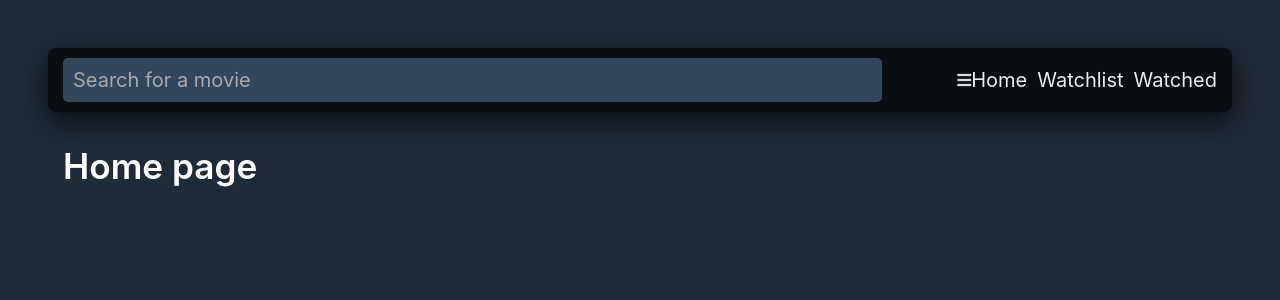
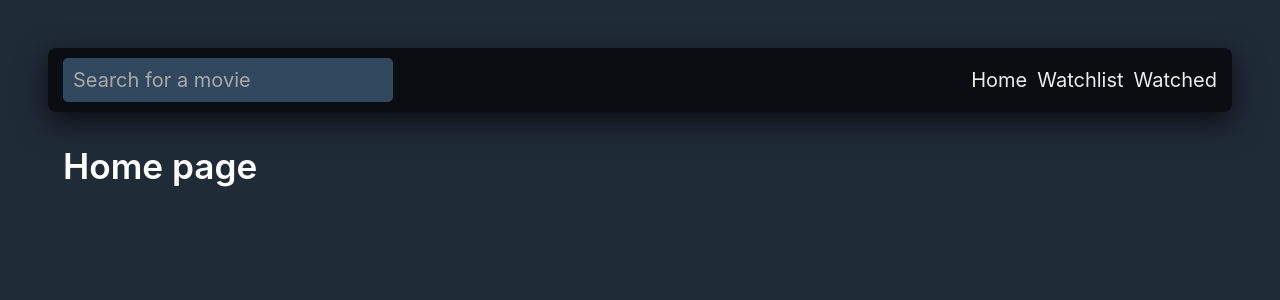
Before and after one commit to paubonilla/movie-playlist, a React (Create React App) app: page /add in a window 1280 px wide. Shown: the top 300 px of the page. Built offline with nearby package versions, Linux system fonts and the light colour scheme.

Commit message:
modified components; i node-sass

```diff
--- a/src/components/Nav/MenuItems.js
+++ b/src/components/Nav/MenuItems.js
@@ -2,8 +2,8 @@ export const MenuItems = [
   {
     title: 'Home',
     to: '/',
-    cName: 'nav-links',
-    aCName: 'active'
+    aCName: 'active',
+    cName: 'nav-links'
   },
   {
     title: 'Watchlist',
--- a/src/components/Nav/Nav.js
+++ b/src/components/Nav/Nav.js
@@ -2,11 +2,12 @@ import React, { useState } from 'react'
 import { NavLink } from 'react-router-dom'
 import { MenuItems } from './MenuItems'
 import { NavContainer } from './index'
+// import './Nav.scss'
 
 export default function Nav() {
   const [clicked, setClicked] = useState(false)
 
-  const handleClick = () => {
+  function handleClick() {
     setClicked({ clicked: !clicked })
   }
 
--- /dev/null
+++ b/src/components/Nav/Nav.scss
@@ -0,0 +1,37 @@
+// .nav-menu {
+//   display: flex;
+//   flex-direction: column;
+//   width: 100%;
+//   height: 500px;
+//   position: absolute;
+//   top: 80px;
+//   left: -300px;
+//   opacity: 1;
+//   transition: all 0.5s ease;
+// }
+// .nav-menu .active {
+//   background: #333;
+//   left: 0;
+//   opacity: 1;
+//   transition: all 0.5s ease;
+//   z-index: 10;
+// }
+// .nav-links {
+//   text-align: center;
+//   padding: 2rem;
+//   width: 100%;
+//   display: table;
+
+//   &:hover {
+//     background-color: #777;
+//     border-radius: 0;
+//   }
+// }
+// .menu-icon {
+//   display: block;
+//   position: absolute;
+//   top: 0;
+//   right: 0;
+//   transform: translate(100%, -50%);
+//   font-size: 1.8rem;
+// }
--- a/src/components/Nav/index.js
+++ b/src/components/Nav/index.js
@@ -5,7 +5,7 @@ export const NavContainer = styled.nav`
   align-items: center;
 
   .menu-icon {
-    /* display: none; */
+    display: none;
   }
 
   .nav-menu {
@@ -16,16 +16,15 @@ export const NavContainer = styled.nav`
     display: grid;
     grid-template-columns: repeat(3, auto);
     grid-gap: 10px;
-    /* li {
-      display: inline-block;
-      margin-right: 30px;
-      @media (max-width: 320px) {
-        margin-right: 10px;
-      }
+    @media (max-width: 480px) {
+      grid-gap: 43px;
     }
-    li:last-child {
-      margin-right: 0;
-    } */
+    @media (max-width: 375px) {
+      grid-gap: 20px;
+    }
+    @media (max-width: 320px) {
+      grid-gap: 10px;
+    }
   }
 
   .nav-links {
@@ -40,4 +39,46 @@ export const NavContainer = styled.nav`
       opacity: 0.7;
     }
   }
+
+  /* @media screen and (max-width: 480px) {
+    position: relative;
+
+    .nav-menu {
+      display: flex;
+      flex-direction: column;
+      width: 100%;
+      height: 500px;
+      position: absolute;
+      top: 80px;
+      left: -300px;
+      opacity: 1;
+      transition: all 0.5s ease;
+    }
+    .nav-menu .active {
+      background: #333;
+      left: 0;
+      opacity: 1;
+      transition: all 0.5s ease;
+      z-index: 10;
+    }
+    .nav-links {
+      text-align: center;
+      padding: 2rem;
+      width: 100%;
+      display: table;
+
+      &:hover {
+        background-color: #777;
+        border-radius: 0;
+      }
+    }
+    .menu-icon {
+      display: block;
+      position: absolute;
+      top: 0;
+      right: 0;
+      transform: translate(100%, -50%);
+      font-size: 1.8rem;
+    }
+  } */
 `
--- a/src/components/layout/index.js
+++ b/src/components/layout/index.js
@@ -9,27 +9,23 @@ export const HeaderContainer = styled.div`
 export const InnerContent = styled.div`
   display: flex;
   justify-content: space-between;
-  align-items: center;
   padding: 10px 0;
-  .name {
-    @media (max-width: 480px) {
-      display: none;
-    }
-  }
-
-  .name a {
-    font-weight: 700;
-    font-size: 1.5rem;
+  @media (max-width: 768px) {
+    display: flex;
+    justify-content: center;
+    flex-direction: column;
   }
 `
-
 
 export const InputWrapper = styled.div`
   input {
     margin: 0;
-    width: 240%;
+    width: 93%;
+    @media (max-width: 768px) {
+      width: 97%;
+    }
     @media (max-width: 320px) {
-
+      width: 90%;
     }
     background-color: #31475D;
     padding: 10px;
```
